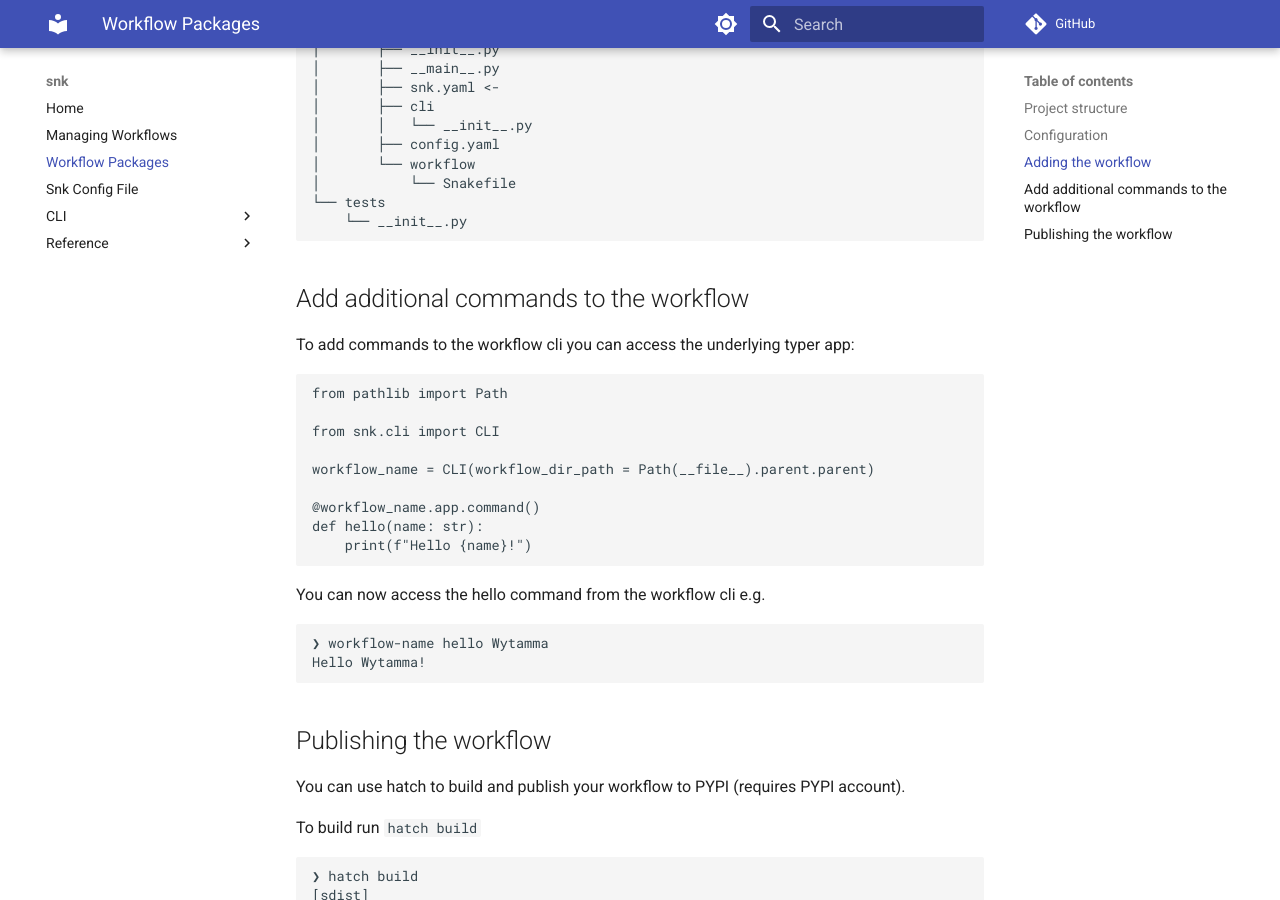
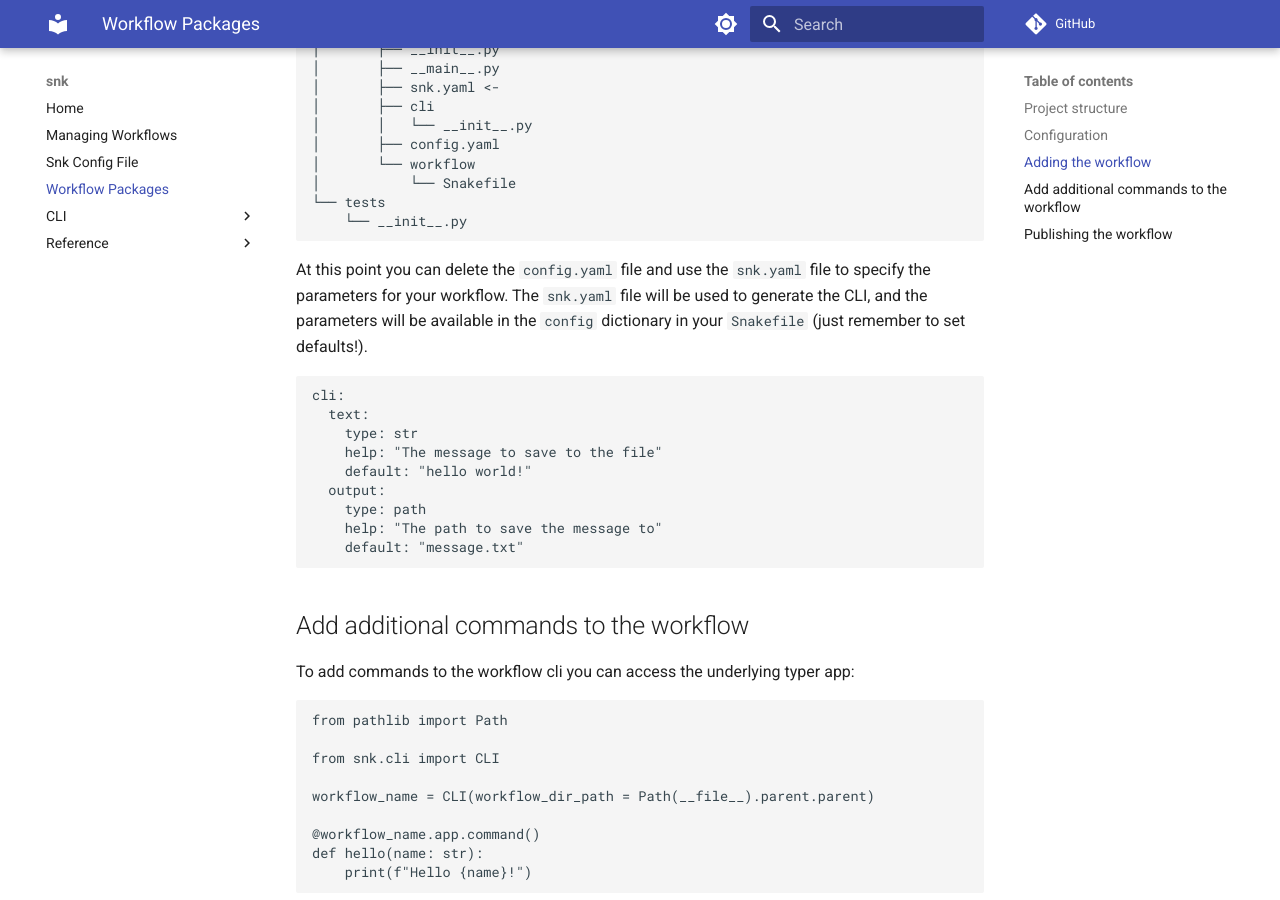
Before and after one commit to Wytamma/snk, an MkDocs documentation site: the page built from docs/workflow_packages.md, in a window 1280 px wide and 900 px high, scrolled down 4016 px. Built offline with MkDocs 1.6.1 and Material for MkDocs 9.7.7, drawn with Linux system fonts in a browser that asks for light colours; comment, search, counter and statistics services are not loaded.

Commit message:
:memo: rename files

````diff
--- a/docs/pipeline_packages.md
+++ b/docs/workflow_packages.md
@@ -196,6 +196,20 @@
     └── __init__.py
 ```
 
+At this point you can delete the `config.yaml` file and use the `snk.yaml` file to specify the parameters for your workflow. The `snk.yaml` file will be used to generate the CLI, and the parameters will be available in the `config` dictionary in your `Snakefile` (just remember to set defaults!).
+
+```yaml
+cli:
+  text:
+    type: str
+    help: "The message to save to the file"
+    default: "hello world!"
+  output:
+    type: path
+    help: "The path to save the message to"
+    default: "message.txt"
+```
+
 ## Add additional commands to the workflow
 
 To add commands to the workflow cli you can access the underlying typer app:
````
Also changed, not shown: docs/managing_workflows.md (renamed from docs/managing_pipelines.md).
